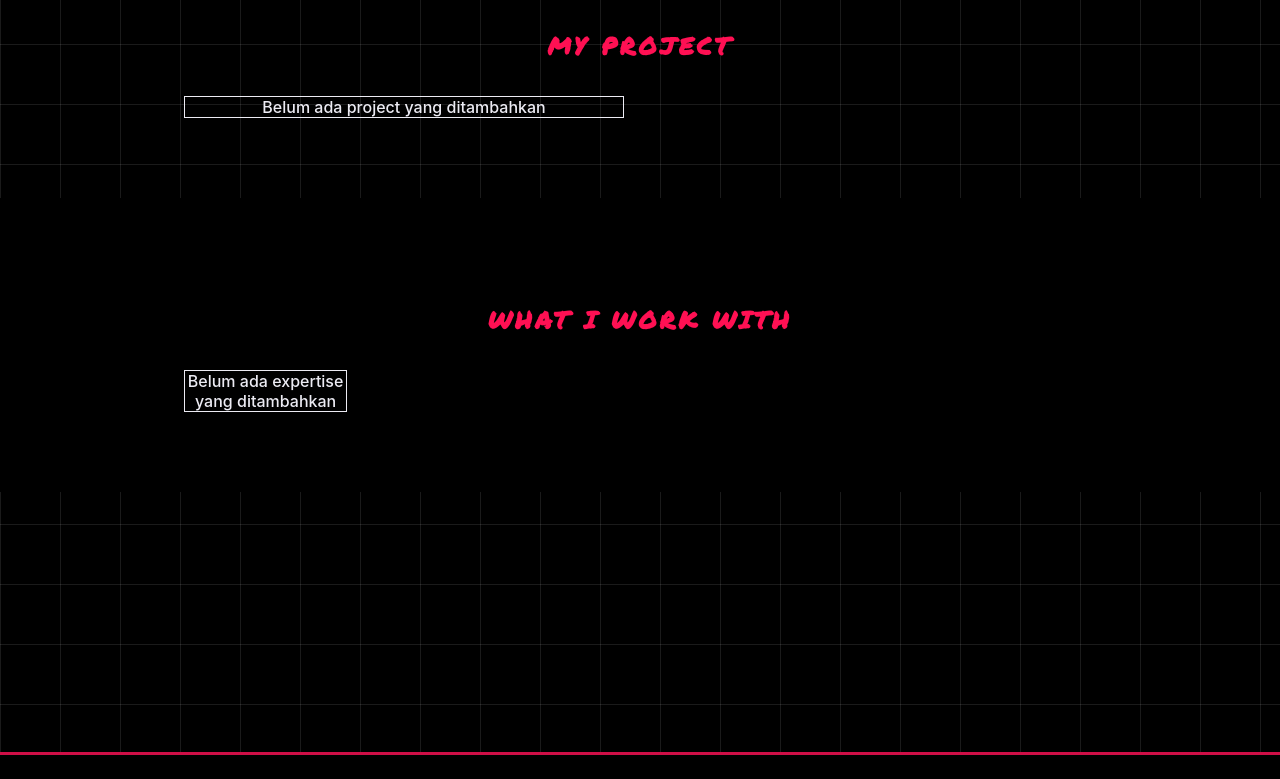
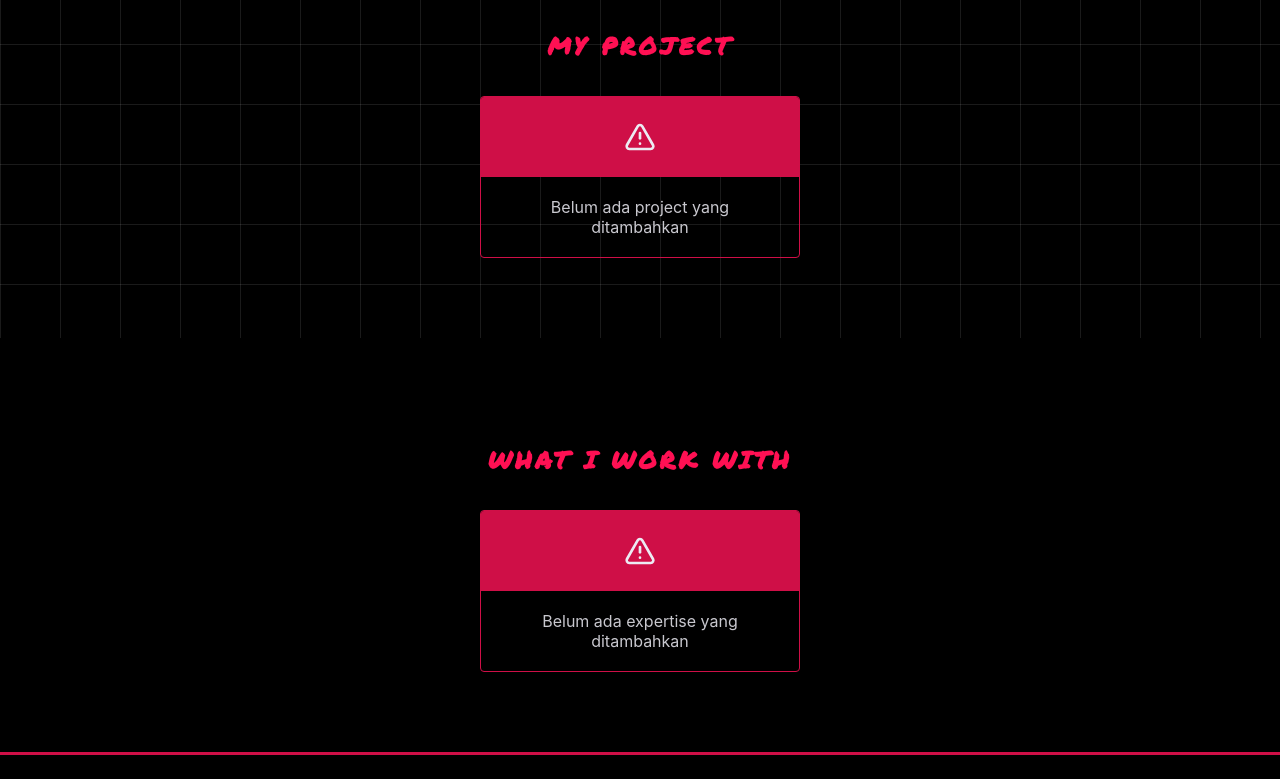
Before and after one commit to JihanN-arch/myportofolio-pbp, a Django app: page /showcase/ in a window 1280 px wide. Shown: the part 76-855 px from the top of the page. Run offline with Django 5.2, Linux system fonts and the light colour scheme; data that the repository does not hold is empty; some web fonts are replaced.

Commit message:
feat: nambahin reuseable empty state component

```diff
--- a/main/tests.py
+++ b/main/tests.py
@@ -47,7 +47,7 @@ class MainTest(TestCase):
         Experience.objects.all().delete()
         response = self.client.get(reverse("main:show_experience"))
 
-        self.assertContains(response, "Belum ada pengalaman yang ditambahkan.")
+        self.assertContains(response, "Belum ada experience yang ditambahkan")
 
     def test_completed_experience(self):
         self.experience.ended_at = timezone.now()
@@ -55,7 +55,7 @@ class MainTest(TestCase):
         response = self.client.get(reverse("main:show_experience"))
 
         self.assertFalse(self.experience.is_ongoing)
-        self.assertContains(response, "Selesai")
+        self.assertContains(response, "-")
         self.assertNotContains(response, "Sedang berlangsung")
 
 class ShowMainViewTest(TestCase):
--- a/static/css/style.css
+++ b/static/css/style.css
@@ -81,13 +81,50 @@ h1,
   font-weight: bolder;
 }
 
+/** EMPTY STATE */
 .empty-state {
-  color: var(--white);
+  grid-column: 1 / -1;
+  margin: 0 auto;
+  border-radius: 4px;
+  display: flex;
+  flex-direction: column;
+  align-items: stretch;
+  justify-self: center;
+  width: 100%;
+  max-width: 320px;
+  border: 1px solid var(--red);
+  overflow: hidden;
+}
+
+.state-top {
   display: flex;
   align-items: center;
   justify-content: center;
-  border: 1px solid var(--white);
+  padding: 1.5rem;
+  background-color: var(--red);
 }
+
+.state-icon {
+  width: 32px;
+  height: 32px;
+  color: var(--white);
+}
+
+.state-descript {
+  display: flex;
+  align-items: center;
+  justify-content: center;
+  padding: 1.25rem;
+  text-align: center;
+}
+
+.state-descript p {
+  font-size: var(--fs-body);
+  margin: 0;
+  color: var(--white);
+  opacity: 0.85;
+}
+
 /** HEADER */
 .site-header {
   position: fixed;
@@ -668,8 +705,7 @@ h1,
   padding-top: 0.75rem;
 }
 
-.experience-description,
-.empty-state {
+.experience-description {
   color: var(--pink-red);
   font-size: var(--fs-body);
   font-weight: 500;
--- /dev/null
+++ b/templates/components/emptyState.html
@@ -0,0 +1,8 @@
+<section class="empty-state" id="empty-state">
+  <div class="state-top">
+    <i data-lucide="triangle-alert" class="state-icon"></i>
+  </div>
+  <div class="state-descript">
+    <p>{{ empty_message }}</p>
+  </div>
+</section>
--- a/templates/experience.html
+++ b/templates/experience.html
@@ -32,7 +32,7 @@
       </article>
 
       {% empty %}
-      <p class="empty-state">Belum ada pengalaman yang ditambahkan.</p>
+      {% include "components/emptyState.html" with empty_message="Belum ada experience yang ditambahkan" %}
       {% endfor %}
     </div>
   </div>
--- a/templates/showcase.html
+++ b/templates/showcase.html
@@ -34,9 +34,7 @@
     </div>
 
     {% empty %}
-    <p class="empty-state" style="color: var(--white); text-align: center">
-      Belum ada project yang ditambahkan
-    </p>
+    {% include "components/emptyState.html" with empty_message="Belum ada project yang ditambahkan" %}
     {% endfor %}
   </div>
 </section>
@@ -60,9 +58,7 @@
     </div>
 
     {% empty %}
-    <p class="empty-state" style="color: var(--white); text-align: center">
-      Belum ada expertise yang ditambahkan
-    </p>
+    {% include "components/emptyState.html" with empty_message="Belum ada expertise yang ditambahkan" %}
     {% endfor %}
   </div>
 </section>
```
